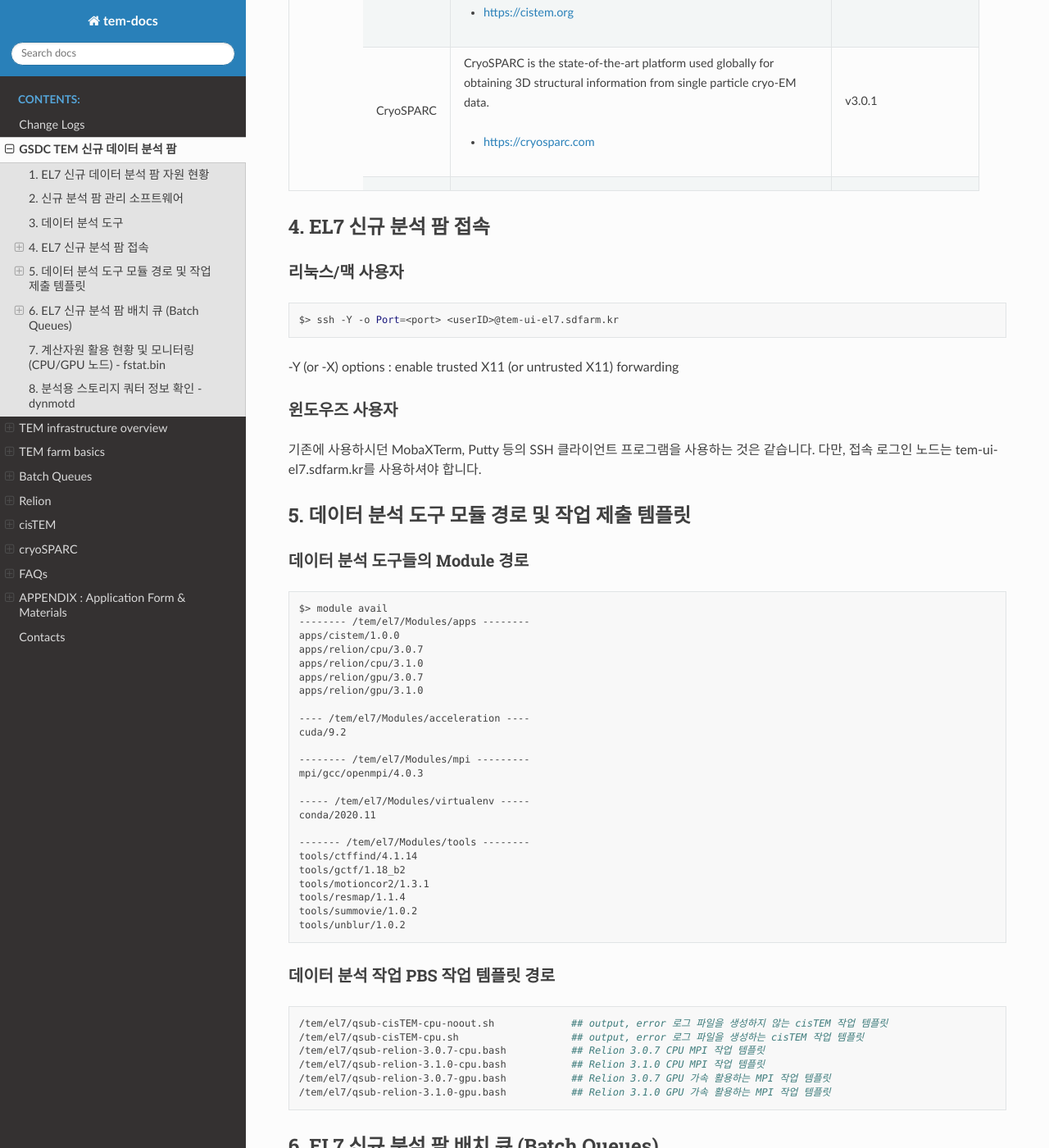
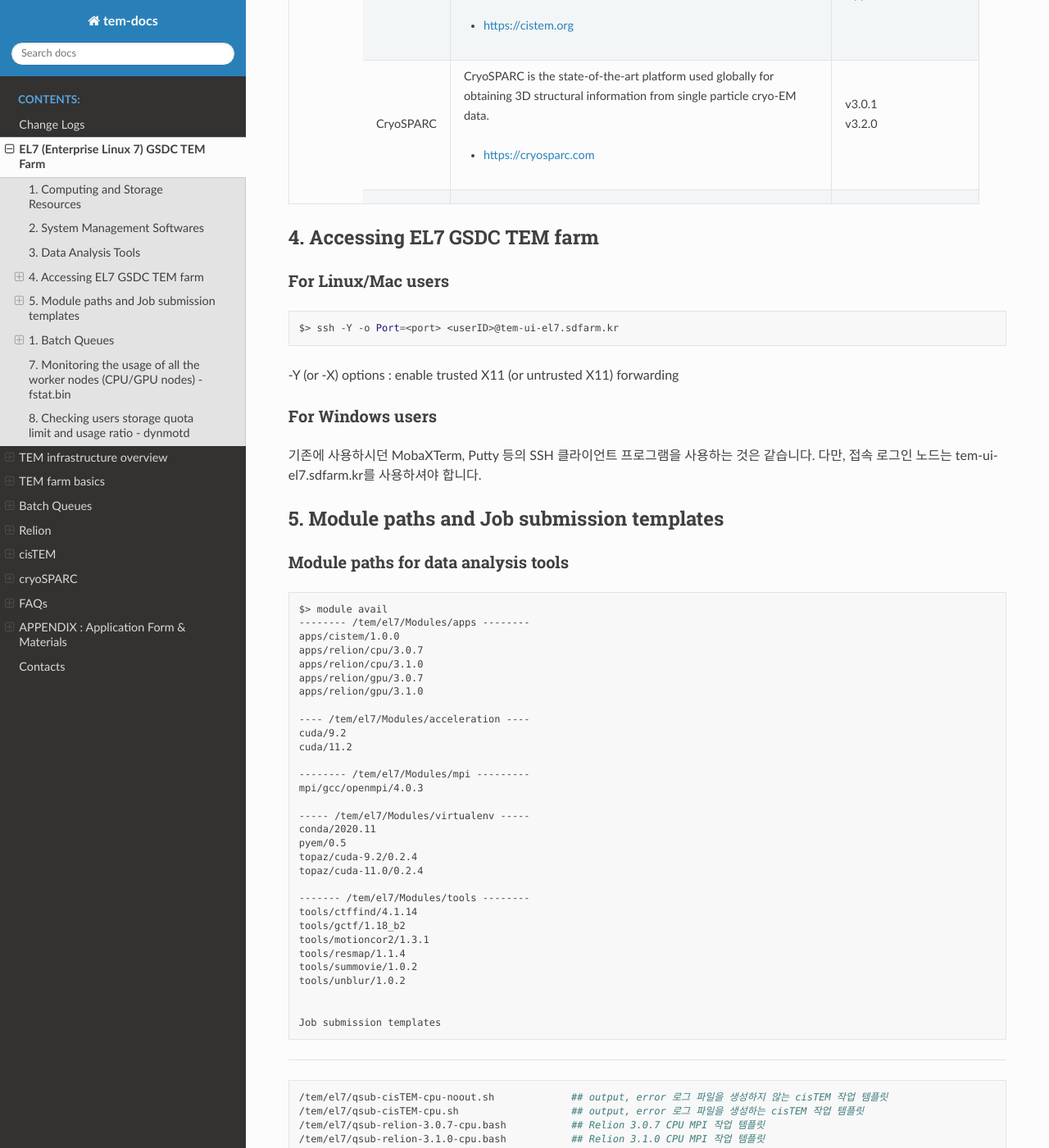
Before and after one commit to junglok/tem-docs, a Sphinx documentation site: the page built from docs/newfarm.rst, in a window 1280 px wide and 1400 px high, scrolled down 2088 px. Shown: the whole window at 82% size. Built offline with Sphinx 7.4.7 and the Read the Docs theme 2.0.0, drawn with Linux system fonts in a browser that asks for light colours; some of the changed text lies outside the part shown.

Commit message:
el7 updated

```diff
--- a/docs/infra.rst
+++ b/docs/infra.rst
@@ -70,7 +72,7 @@ Cluster management softwares
 |              |                        | - https://www.open-mpi.org                                 |                                |
 |              +------------------------+------------------------------------------------------------+--------------------------------+
 |              | cuda                   | - Compute Unified Device Architecture(CUDA)                | 9.2 (cuda/9.2)                 |
-|              |                        | - NVIDIA CUDA Runtime & Toolkit                            |                                |
+|              |                        | - NVIDIA CUDA Runtime & Toolkit                            | 11.2 (cuda/11.2)               |
 |              |                        | - https://developer.nvidia.com/cuda-toolkit                |                                |
 |              +------------------------+------------------------------------------------------------+--------------------------------+
 |              | Anaconda               | - Python based virtual environemnt                         | 2020.11 (conda/2020.11)        |
@@ -109,7 +111,7 @@ Data analysis tools
 |          |             | - https://cistem.org                                               |                                        |
 |          +-------------+--------------------------------------------------------------------+----------------------------------------+
 |          | CryoSPARC   | | CryoSPARC is the state-of-the-art platform used globally for     | | v3.0.1                               |
-|          |             | | obtaining 3D structural information from single particle cryo-EM |                                        |
+|          |             | | obtaining 3D structural information from single particle cryo-EM | | v3.2.0                               |
 |          |             | | data.                                                            |                                        |
 |          |             |                                                                    |                                        |
 |          |             | - https://cryosparc.com                                            |                                        |
--- a/docs/newfarm.rst
+++ b/docs/newfarm.rst
@@ -1,9 +1,9 @@
-************************
-GSDC TEM 신규 데이터 분석 팜
-************************
+**************************************
+EL7 (Enterprise Linux 7) GSDC TEM Farm
+**************************************
 
-1. EL7 신규 데이터 분석 팜 자원 현황
-=============================
+1. Computing and Storage Resources
+==================================
 
 +--------------+---------------------------------+---------------------------------------------------------------------------+-----------------+
 | Category     | Name                            | Specification                                                             | Resources size  |
@@ -35,12 +35,14 @@ GSDC TEM 신규 데이터 분석 팜
 |              |                                 | - GPU : NVIDIA  P40 * 2ea (each tem-gpu[04-05]-el has 2 P40 GPU devices)) |                 |
 +--------------+---------------------------------+---------------------------------------------------------------------------+-----------------+
 | Storage      | Dell EMC Isilon NAS             | Network attached storage 800 TB                                                             |
+|              +---------------------------------+---------------------------------------------------------------------------+-----------------+
+|              | JBOD Archive                    | 500TB                                                                                       |
 +--------------+---------------------------------+---------------------------------------------------------------------------+-----------------+
 | Total                                          | 612 CPU cores (physical), 10 GPGPUs, 800TB Storage                                          |
 +--------------+---------------------------------+---------------------------------------------------------------------------+-----------------+
 
-2. 신규 분석 팜 관리 소프트웨어
-========================
+2. System Management Softwares
+==============================
 
 +--------------+------------------------+------------------------------------------------------------+--------------------------------+
 | Category     | Name                   | Description                                                | Version                        |
@@ -59,7 +61,7 @@ GSDC TEM 신규 데이터 분석 팜
 |              |                        | - https://www.open-mpi.org                                 |                                |
 |              +------------------------+------------------------------------------------------------+--------------------------------+
 |              | cuda                   | - Compute Unified Device Architecture(CUDA)                | 9.2 (cuda/9.2)                 |
-|              |                        | - NVIDIA CUDA Runtime & Toolkit                            |                                |
+|              |                        | - NVIDIA CUDA Runtime & Toolkit                            | 11.2 (cuda/11.2)               |
 |              |                        | - https://developer.nvidia.com/cuda-toolkit                |                                |
 |              +------------------------+------------------------------------------------------------+--------------------------------+
 |              | Anaconda               | - Python based virtual environemnt                         | 2020.11 (conda/2020.11)        |
@@ -69,8 +71,8 @@ GSDC TEM 신규 데이터 분석 팜
 +--------------+------------------------+------------------------------------------------------------+--------------------------------+
 
 
-3. 데이터 분석 도구
-===============
+3. Data Analysis Tools
+======================
 
 +----------+-------------+--------------------------------------------------------------------+----------------------------------------+
 | Category | Name        | Description                                                        | Version                                |
@@ -97,7 +99,7 @@ GSDC TEM 신규 데이터 분석 팜
 |          |             | - https://cistem.org                                               |                                        |
 |          +-------------+--------------------------------------------------------------------+----------------------------------------+
 |          | CryoSPARC   | | CryoSPARC is the state-of-the-art platform used globally for     | | v3.0.1                               |
-|          |             | | obtaining 3D structural information from single particle cryo-EM |                                        |
+|          |             | | obtaining 3D structural information from single particle cryo-EM | | v3.2.0                               |
 |          |             | | data.                                                            |                                        |
 |          |             |                                                                    |                                        |
 |          |             | - https://cryosparc.com                                            |                                        |
@@ -106,11 +108,11 @@ GSDC TEM 신규 데이터 분석 팜
 +----------+-------------+--------------------------------------------------------------------+----------------------------------------+
 
 
-4. EL7 신규 분석 팜 접속
-====================
+4. Accessing EL7 GSDC TEM farm
+==============================
 
-리눅스/맥 사용자
-------------
+For Linux/Mac users
+-------------------
 
 .. code-block:: bash
 
@@ -119,17 +121,17 @@ GSDC TEM 신규 데이터 분석 팜
 -Y (or -X) options : enable trusted X11 (or untrusted X11) forwarding
 
 
-윈도우즈 사용자
------------
+For Windows users
+-----------------
 
 기존에 사용하시던 MobaXTerm, Putty 등의 SSH 클라이언트 프로그램을 사용하는 것은 같습니다. 다만, 접속 로그인 노드는 tem-ui-el7.sdfarm.kr를 사용하셔야 합니다.
 
 
-5. 데이터 분석 도구 모듈 경로 및 작업 제출 템플릿
-======================================
+5. Module paths and Job submission templates
+============================================
 
-데이터 분석 도구들의 Module 경로
---------------------------
+Module paths for data analysis tools
+------------------------------------
 
 .. code-block:: bash
 
@@ -143,12 +145,16 @@ GSDC TEM 신규 데이터 분석 팜
 
   ---- /tem/el7/Modules/acceleration ----
   cuda/9.2
+  cuda/11.2
 
   -------- /tem/el7/Modules/mpi ---------
   mpi/gcc/openmpi/4.0.3
 
   ----- /tem/el7/Modules/virtualenv -----
   conda/2020.11
+  pyem/0.5
+  topaz/cuda-9.2/0.2.4
+  topaz/cuda-11.0/0.2.4
 
   ------- /tem/el7/Modules/tools --------
   tools/ctffind/4.1.14
@@ -159,8 +165,8 @@ GSDC TEM 신규 데이터 분석 팜
   tools/unblur/1.0.2
 
 
-데이터 분석 작업 PBS 작업 템플릿 경로
------------------------------
+  Job submission templates
+--------------------------
 
 .. code-block:: bash
 
@@ -172,8 +178,8 @@ GSDC TEM 신규 데이터 분석 팜
   /tem/el7/qsub-relion-3.1.0-gpu.bash           ## Relion 3.1.0 GPU 가속 활용하는 MPI 작업 템플릿
 
 
-6. EL7 신규 분석 팜 배치 큐 (Batch Queues)
-======================================
+1. Batch Queues
+===============
 
 +--------------+-----------------+-----------------------------------------------------------------------+------------------------------------+
 | Category     | Queue Name      | Assigned Computing Resources                                          | Remarks                            |
@@ -188,8 +194,8 @@ GSDC TEM 신규 데이터 분석 팜
 +--------------+-----------------+-----------------------------------------------------------------------+------------------------------------+
 
 
-배치 큐 이름 및 상태 확인
--------------------
+Checking batch queue names and their status
+-------------------------------------------
 
 .. code-block:: bash
 
@@ -224,8 +230,8 @@ GSDC TEM 신규 데이터 분석 팜
 
 
 
-전체 계산자원 현황 확인
------------------
+Checking all worker nodes status
+--------------------------------
 
 .. code-block:: bash
 
@@ -415,8 +421,8 @@ GSDC TEM 신규 데이터 분석 팜
      gpu_status = gpu[1]=gpu_id=00000000:AF:00.0;gpu_pci_device_id=456659166;gpu_pci_location_id=00000000:AF:00.0;gpu_product_name=Tesla P40;gpu_memory_total=22919 MB;gpu_memory_used=0 MB;gpu_mode=Default;gpu_state=Unallocated;gpu_utilization=0%;gpu_memory_utilization=0%;gpu_ecc_mode=Enabled;gpu_single_bit_ecc_errors=0;gpu_double_bit_ecc_errors=0;gpu_temperature=30 C,gpu[0]=gpu_id=00000000:3B:00.0;gpu_pci_device_id=456659166;gpu_pci_location_id=00000000:3B:00.0;gpu_product_name=Tesla P40;gpu_memory_total=22919 MB;gpu_memory_used=0 MB;gpu_mode=Default;gpu_state=Unallocated;gpu_utilization=0%;gpu_memory_utilization=0%;gpu_ecc_mode=Enabled;gpu_single_bit_ecc_errors=0;gpu_double_bit_ecc_errors=0;gpu_temperature=27 C;gpu_display=Enabled,gpu_display=Enabled,driver_ver=460.32.03,timestamp=Wed Jan 27 11:03:08 2021
 
 
-7. 계산자원 활용 현황 및 모니터링 (CPU/GPU 노드) - fstat.bin
-====================================================
+7. Monitoring the usage of all the worker nodes (CPU/GPU nodes) - fstat.bin
+===========================================================================
 
 .. code-block:: bash
 
@@ -459,8 +465,8 @@ GSDC TEM 신규 데이터 분석 팜
   * [GPU] T/U/F : GPU 계산서버에 설치된 GPU 카드 총 개수, 사용중인 개수(#), 유휴 카드 개수(.)
   * [CPU] T/U/F : CPU 계산서버의 총 코어 개수, 사용중인 개수(#), 유휴 코어 개수(.)
 
-8. 분석용 스토리지 쿼터 정보 확인 - dynmotd
-====================================
+8. Checking users storage quota limit and usage ratio - dynmotd
+===============================================================
 
 .. code-block:: bash
 
```
Also changed, not shown: other parts of docs/infra.rst (+2 -0 lines).
